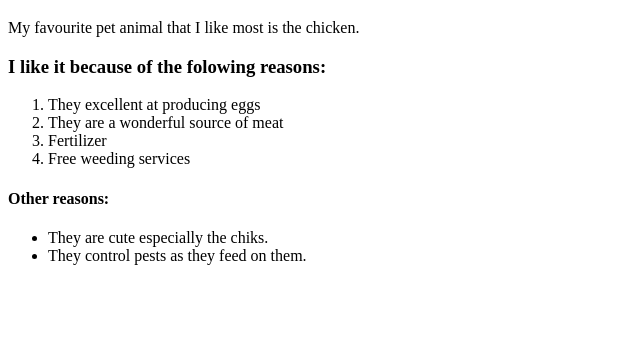
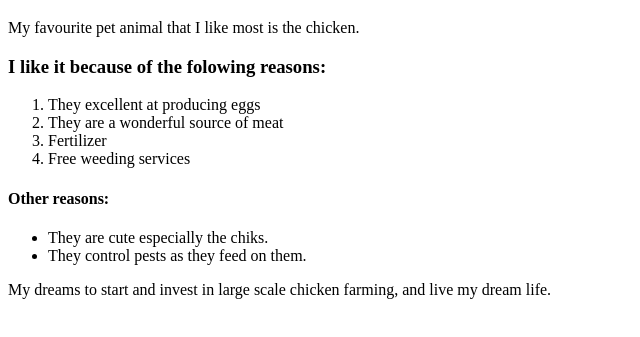
Before and after one commit to AdamuWanganya/petwebsite, a plain HTML site: page pet-website.html in a window 1280 px wide. Shown: the part 61-398 px from the top of the page, without its empty margins (0-640 px from the left). Drawn offline with Linux system fonts and the light colour scheme.

Commit message:
Add a paragraph to my webpage

```diff
--- a/pet-website.html
+++ b/pet-website.html
@@ -20,6 +20,7 @@
         <li>They are cute especially the chiks.</li>
         <li>They control pests as they feed on them.</li>
     </ul>
+    <p>My dreams to start and invest in large scale chicken farming, and live my dream life.</p>
 </body>
 
 </html>
```
